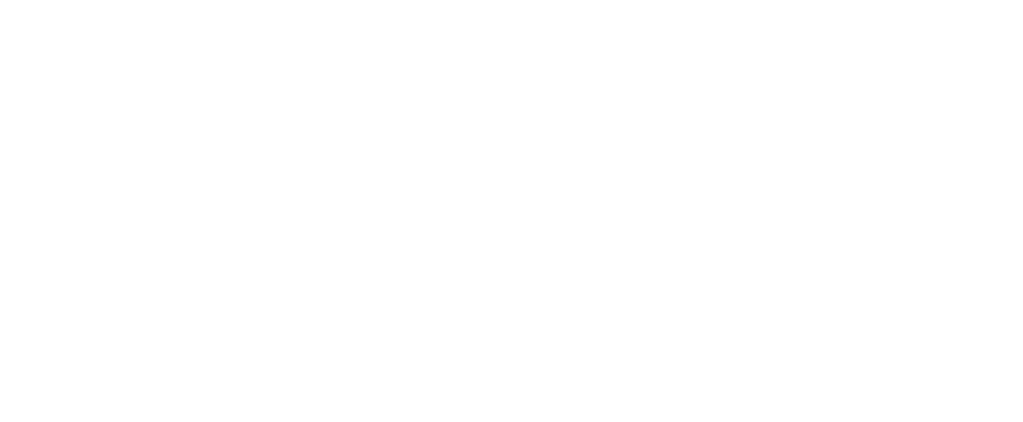
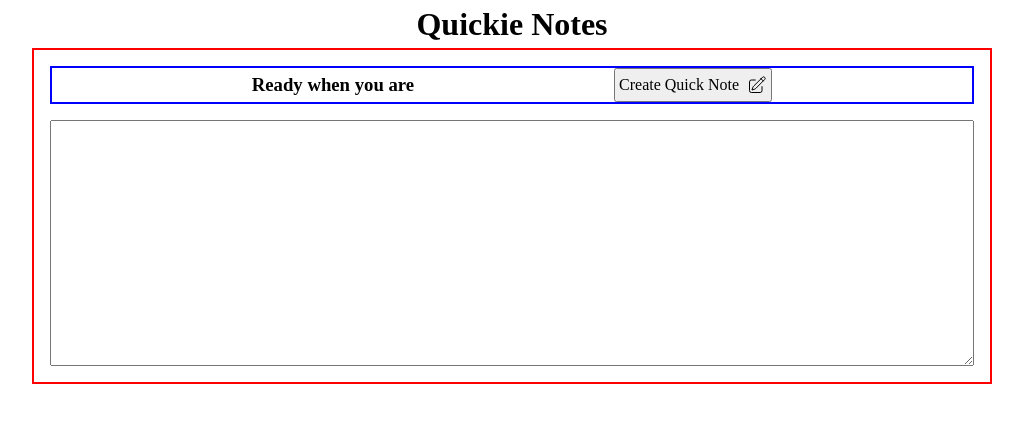
Before and after one commit to ItsJPerez/Notepad.io, a plain HTML site: page index.html in a window 1280 px wide. Shown: the whole page, without its empty margins (128-1151 px from the left). Drawn offline with Linux system fonts and the light colour scheme.

Commit message:
Initiation Stages

```diff
--- a/index.html
+++ b/index.html
@@ -3,9 +3,25 @@
 <head>
     <meta charset="UTF-8">
     <meta name="viewport" content="width=device-width, initial-scale=1.0">
-    <title>Document</title>
+    <title>QuickieNotes</title>
+    <link rel="stylesheet" href="styles.css">
 </head>
 <body>
 
+    <h1 class="app-header">Quickie Notes</h1>
+
+    <main id="parent-container" class="parent">
+        <div class="child">
+            <h3>Ready when you are</h3>
+            <button id="create-btn" class="btn">
+                  Create Quick Note
+                     <svg xmlns="http://www.w3.org/2000/svg" fill="none" viewBox="0 0 24 24" stroke-width="1.2" stroke="currentColor" class="w-6 h-6">
+                    <path stroke-linecap="round" stroke-linejoin="round" d="m16.862 4.487 1.687-1.688a1.875 1.875 0 1 1 2.652 2.652L10.582 16.07a4.5 4.5 0 0 1-1.897 1.13L6 18l.8-2.685a4.5 4.5 0 0 1 1.13-1.897l8.932-8.931Zm0 0L19.5 7.125M18 14v4.75A2.25 2.25 0 0 1 15.75 21H5.25A2.25 2.25 0 0 1 3 18.75V8.25A2.25 2.25 0 0 1 5.25 6H10" />
+                  </svg>
+            </button>
+        </div>
+        <textarea name="note" id="note" cols="30" rows="10"></textarea>
+    </main>
+
 </body>
 </html>
--- a/styles.css
+++ b/styles.css
@@ -18,6 +18,9 @@
   body {
     line-height: 1.5;
     -webkit-font-smoothing: antialiased;
+    display: flex;
+    flex-direction: column;
+    align-items: center;
   }
   /*
     5. Improve media defaults
@@ -38,3 +41,35 @@
   p, h1, h2, h3, h4, h5, h6 {
     overflow-wrap: break-word;
   }
+
+
+   /* Styles */
+   .app-header{
+    text-align: center;
+   }
+   .parent{
+    border: 2px solid red;
+    padding: 1rem;
+    width: 75%;
+    display: flex;
+    flex-direction: column;
+    justify-content: space-evenly;
+   }
+   .child{
+    border: 2px solid blue;
+    display: flex;
+    justify-content: space-evenly;
+    align-items: center;
+    margin-bottom: 1rem;
+   }
+   .btn{
+    padding: .2rem;
+    font-size: 16px;
+    display: flex;
+    justify-content: space-between;
+    align-items: center;
+   }
+   svg{
+    height: 20px;
+    margin-left: .5rem;
+   }
```
